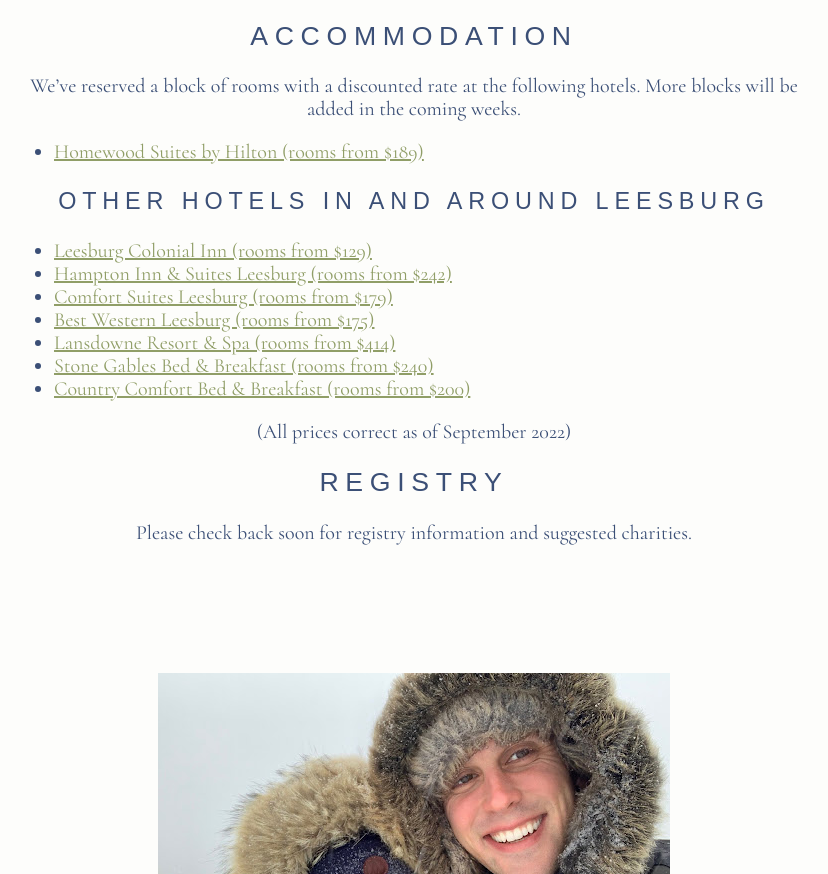
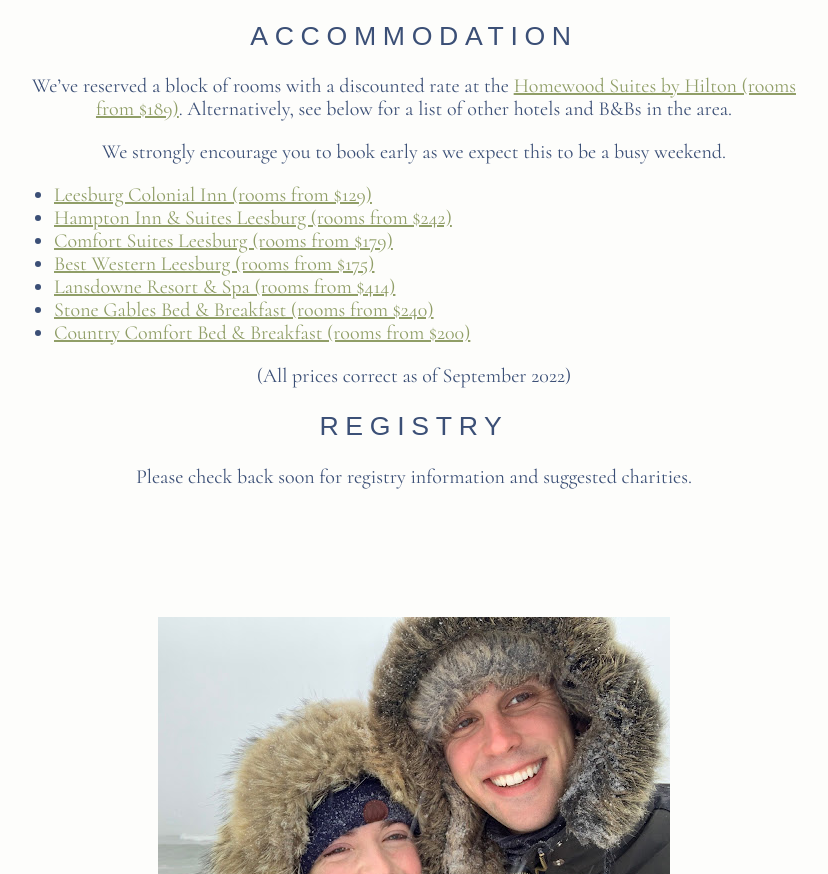
Before and after one commit to jshakes/adeleandjames.com, a website built with Parcel: page index.html in a window 1280 px wide. Shown: the part 1331-2205 px from the top of the page, without its empty margins (226-1054 px from the left). Built offline with nearby package versions, Linux system fonts and the light colour scheme; a web font is replaced by a local one.

Commit message:
update hotel info

```diff
--- a/index.html
+++ b/index.html
@@ -56,16 +56,11 @@
       alt="a gate leading into a walled garden at Little Oatlands"
     >
 
-
     <h2>Accommodation</h2>
 
-    <p>We’ve reserved a block of rooms with a discounted rate at the following hotels. More blocks will be added in the coming weeks.</p>
+    <p>We’ve reserved a block of rooms with a discounted rate at the <a href="https://www.hilton.com/en/attend-my-event/waslghw-6aj-e2394cf1-1bc4-4ff4-b6cf-86920a9c5ec5/" target="_blank">Homewood Suites by Hilton (rooms from $189)</a>. Alternatively, see below for a list of other hotels and B&Bs in the area.</p>
 
-    <ul>
-      <li><a href="https://www.hilton.com/en/attend-my-event/waslghw-6aj-e2394cf1-1bc4-4ff4-b6cf-86920a9c5ec5/" target="_blank">Homewood Suites by Hilton (rooms from $189)</a>
-    </ul>
-
-    <h3>Other hotels in and around Leesburg</h3>
+    <p>We strongly encourage you to book early as we expect this to be a busy weekend.</p>
 
     <ul>
       <li><a target="_blank" href="https://www.theleesburgcolonialinn.com/">Leesburg Colonial Inn (rooms from $129)</a></li>
```
